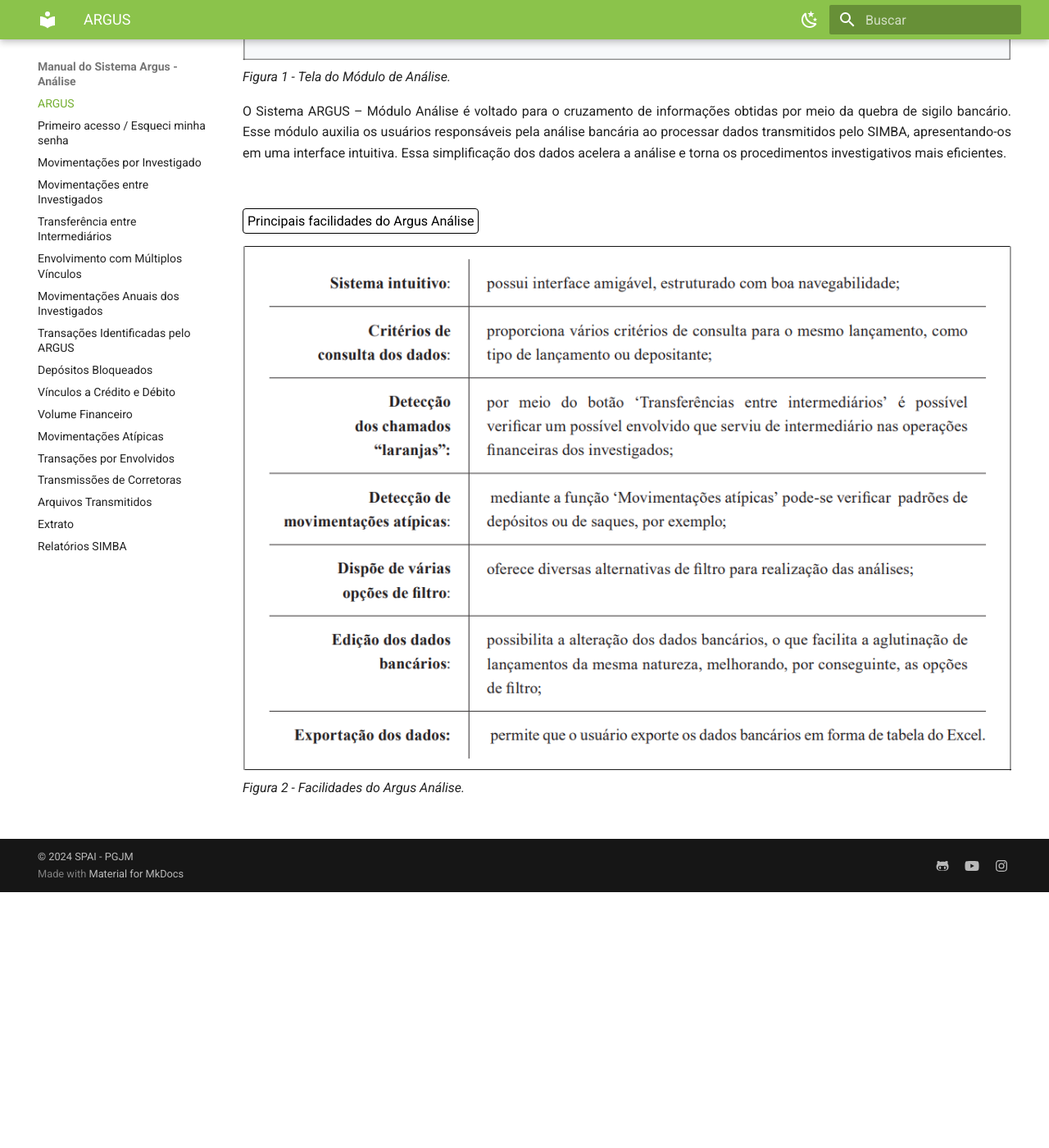
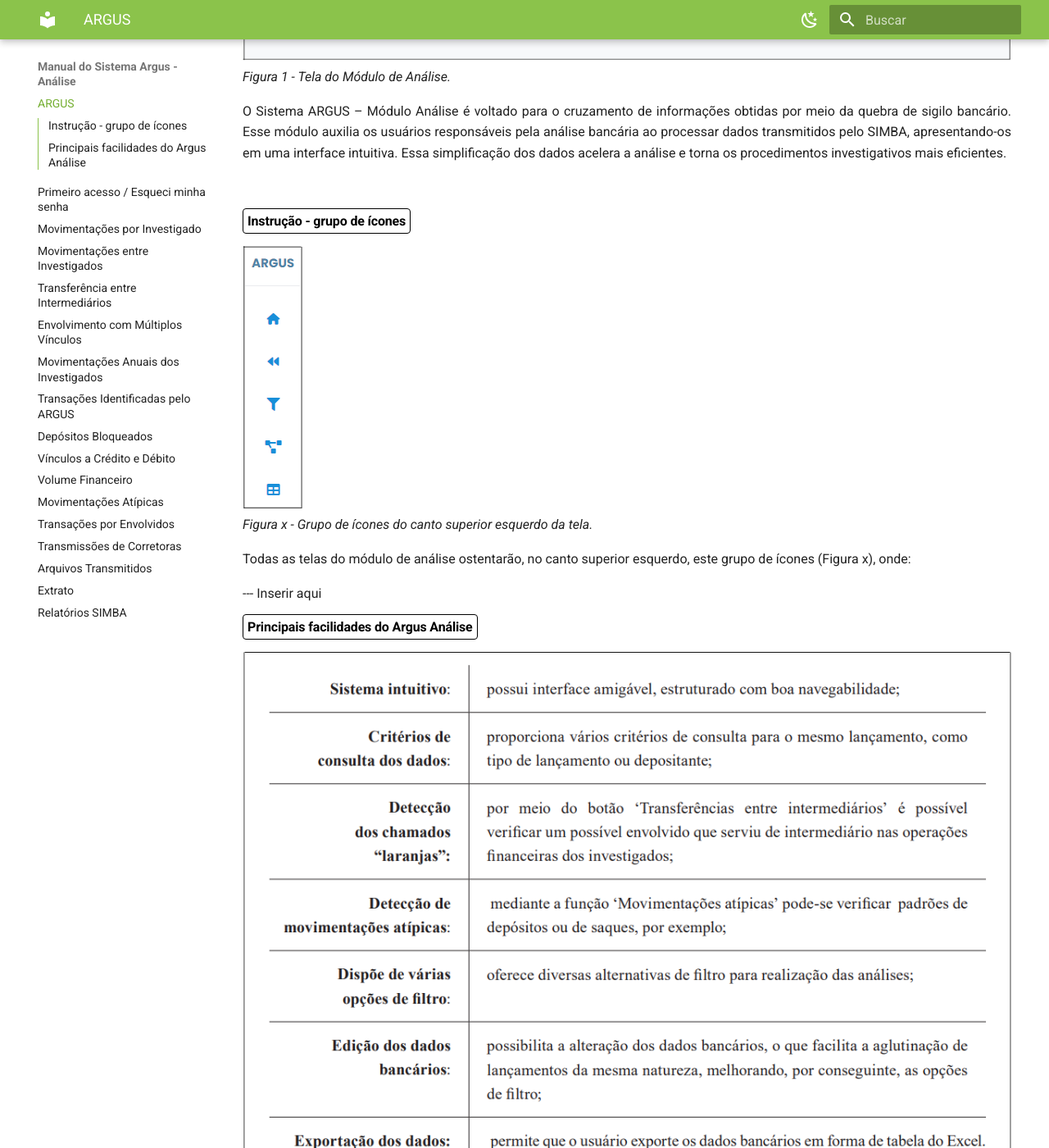
Before and after one commit to PGJM-SPAI/Manual_ARGUS_An-lise, an MkDocs documentation site: the page built from docs/index.md, in a window 1280 px wide and 1400 px high, scrolled down 734 px. Shown: the whole window at 82% size. Built offline with MkDocs 1.6.1 and Material for MkDocs 9.7.7, drawn with Linux system fonts in a browser that asks for light colours; before the commit the page ends 1822 px from its top, so only the background shows below that; some of the changed text lies outside the part shown.

```diff
--- a/docs/index.md
+++ b/docs/index.md
@@ -7,7 +7,15 @@
 
 <p style="text-align: justify;"> O Sistema ARGUS – Módulo Análise é voltado para o cruzamento de informações obtidas por meio da quebra de sigilo bancário. Esse módulo auxilia os usuários responsáveis pela análise bancária ao processar dados transmitidos pelo SIMBA, apresentando-os em uma interface intuitiva. Essa simplificação dos dados acelera a análise e torna os procedimentos investigativos mais eficientes. </p><br>
 
-<span style="background-color: #FFFFFF; border-radius: 4px; padding: 5px; color: #000000; border: 1px solid #000000;"> Principais facilidades do Argus Análise </span><br>
+#### <span style="background-color: #FFFFFF; border-radius: 4px; padding: 5px; color: #000000; border: 1px solid #000000;"> Instrução - grupo de ícones</span><br>
+
+![](img/Ícones.png)<br>
+*Figura x - Grupo de ícones do canto superior esquerdo da tela.* <br>
+<p style="text-align: justify;">Todas as telas do módulo de análise ostentarão, no canto superior esquerdo, este grupo de ícones (Figura x), onde: </p>
+--- Inserir aqui
+<br>
+
+#### <span style="background-color: #FFFFFF; border-radius: 4px; padding: 5px; color: #000000; border: 1px solid #000000;"> Principais facilidades do Argus Análise </span><br>
 
 ![](img/FacilidadesArgus.png)<br>
-*Figura 2 - Facilidades do Argus Análise.* <br><br>
+*Figura x - Facilidades do Argus Análise.* <br><br>
```
Also changed, not shown: docs/Página02.md (+14 -1 lines), docs/img/Arvore (1).png (added), docs/img/Arvore.ico (added), docs/img/Arvore.png (added), docs/img/Filtro (1).ico (added), docs/img/Filtro.png (added), docs/img/MovimentaçõesDosInvestigados.png (added), docs/img/Seta.ico (added), docs/img/Seta.png (added), docs/img/Tabela.ico (added), docs/img/Tabela.png (added), docs/img/TabelaInvestigados.png (added), docs/img/casa (1).ico (added), docs/img/Ícones.png (added).
